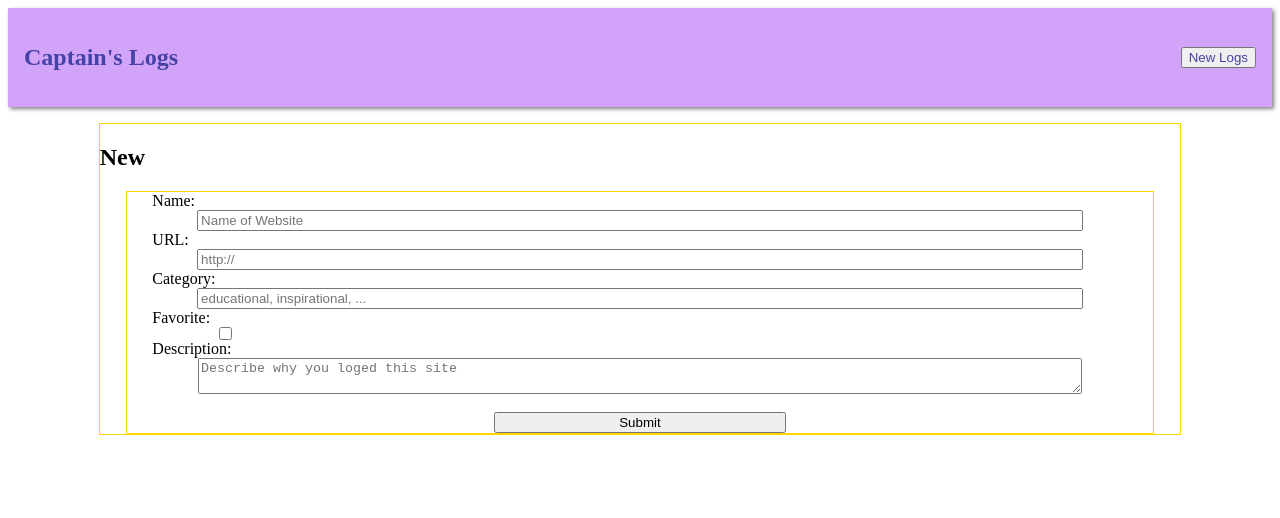
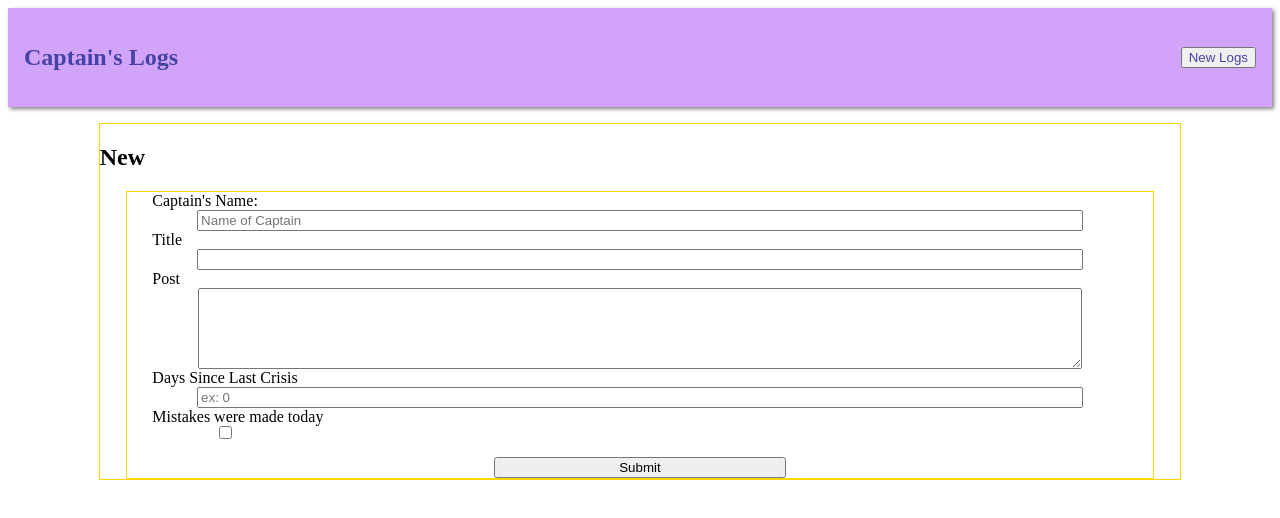
Before and after one commit to 9-2-pursuit/lab-express-connect-react, a React (Create React App) app: page /logs/new in a window 1280 px wide. Shown: the top 518 px of the page. Built offline with nearby package versions, Linux system fonts and the light colour scheme; no server answers.

Commit message:
finalized

```diff
--- a/src/Components/Log.js
+++ b/src/Components/Log.js
@@ -2,21 +2,22 @@ import { Link } from "react-router-dom";
 
 function Log({ log, index }) {
   return (
-    <tr>
+    <tr className="Log">
       <td>
-        {log.isFavorite ? (
-          <span>⭐️</span>
+        {log.mistakesWereMadeToday ? (
+          <span>💥</span>
         ) : (
           <span>&nbsp; &nbsp; &nbsp;</span>
         )}
       </td>
+
       <td>
-        <a href={`/logs/${index}`} target="_blank" rel="noreferrer">
-          {log.name}
-        </a>
+        <Link to={`/logs/${index}`} target="_blank" rel="noreferrer">
+          {log.captainName}
+        </Link>
       </td>
       <td>
-        <Link to={`/logs/${index}`}>✏️</Link>
+        <Link to={`/logs/${index}`}>{log.title}</Link>
       </td>
     </tr>
   );
--- a/src/Components/LogDetails.js
+++ b/src/Components/LogDetails.js
@@ -29,15 +29,11 @@ function LogDetails() {
   };
   return (
     <article>
-      <h1>{log.title} - By {log.captainName}</h1>
-<span>{log.post}</span>
-      <h5>
-         <span>
-          <a href={log.url}>{log.name}</a>
-        </span>{" "}
-        &nbsp;&nbsp;&nbsp;&nbsp;&nbsp;
-        {log.url}
-      </h5>
+      <h1>
+        {log.title} - By {log.captainName}
+      </h1>
+      <span>{log.post}</span>
+      <span> "Days since last crisis: {log.daysSinceLastCrisis}"</span>
       <h6>{log.category}</h6>
       <p>{log.description}</p>
       <div className="showNavigation">
@@ -55,7 +51,8 @@ function LogDetails() {
         </div>
         <div>
           {" "}
-          <button onClick={handleDelete}>Delete</button>
+          <button id="delete"
+          onClick={handleDelete}>Delete </button>
         </div>
       </div>
     </article>
--- a/src/Components/LogEditForm.js
+++ b/src/Components/LogEditForm.js
@@ -9,20 +9,12 @@ function LogEditForm() {
   let { index } = useParams();
 
   const [log, setLog] = useState({
-    name: "",
-    url: "",
-    category: "",
-    description: "",
-    isFavorite: false,
+    captainName: "",
+    title: "",
+    post: "",
+    mistakesWereMadeToday: false,
+    daysSinceLastCrisis: "",
   });
-
-  const handleTextChange = (event) => {
-    setLog({ ...log, [event.target.id]: event.target.value });
-  };
-
-  const handleCheckboxChange = () => {
-    setLog({ ...log, isFavorite: !log.isFavorite });
-  };
 
   useEffect(() => {
     axios
@@ -43,6 +35,23 @@ function LogEditForm() {
       .catch((c) => console.warn("catch", c));
   };
 
+  const handleTextChange = (event) => {
+    setLog({ ...log, [event.target.id]: event.target.value });
+  };
+
+  const handleCheckboxChange = () => {
+    setLog({ ...log, mistakesWereMadeToday: !log.mistakesWereMadeToday });
+  };
+
+  // const handleDelete = () => {
+  //   axios
+  //     .delete(`${API}/logs/${index}`)
+  //     .then(() => {
+  //       navigate(`/logs`);
+  //     })
+  //     .catch((e) => console.error(e));
+  // };
+
   const handleSubmit = (event) => {
     event.preventDefault();
     updateLog();
@@ -50,56 +59,53 @@ function LogEditForm() {
   return (
     <div className="Edit">
       <form onSubmit={handleSubmit}>
-        <label htmlFor="name">Name:</label>
+        <label htmlFor="captainName">Captain's Name:</label>
         <input
-          id="name"
-          value={log.name}
+          id="captainName"
+          value={log.captainName}
           type="text"
           onChange={handleTextChange}
-          placeholder="Name of Website"
+          placeholder="Name of Captain"
           required
         />
-        <label htmlFor="url">URL:</label>
+        <label htmlFor="title">Title</label>
         <input
-          id="url"
+          id="title"
           type="text"
-          pattern="http[s]*://.+"
-          required
-          value={log.url}
-          placeholder="http://"
+          value={log.title}
           onChange={handleTextChange}
         />
-        <label htmlFor="category">Category:</label>
+        <label htmlFor="post">Post</label>
+        <textarea
+          id="post"
+          type="text"
+          value={log.post}
+          onChange={handleTextChange}
+          required
+        />
+        <label htmlFor="daysSinceLastCrisis">Days Since Last Crisis</label>
         <input
-          id="category"
-          type="text"
-          name="category"
-          value={log.category}
-          placeholder="educational, inspirational, ..."
+          id="daysSinceLastCrisis"
+          value={log.daysSinceLastCrisis}
+          type="number"
           onChange={handleTextChange}
+          placeholder="ex: 0"
         />
-        <label htmlFor="isFavorite">Favorite:</label>
+        <label htmlFor="mistakesWereMadeToday">Mistakes were made today</label>
         <input
-          id="isFavorite"
+          id="mistakesWereMadeToday"
           type="checkbox"
           onChange={handleCheckboxChange}
-          checked={log.isFavorite}
-        />
-        <label htmlFor="description">Description:</label>
-        <textarea
-          id="description"
-          name="description"
-          value={log.description}
-          onChange={handleTextChange}
-          placeholder="Describe why you loged this site"
-        />
+          checked={log.mistakesWereMadeToday}
+        ></input>
         <br />
-
         <input type="submit" />
       </form>
-      <Link to={`/logs/${index}`}>
-        <button>Nevermind!</button>
+      <Link to={`/logs`}>
+        <button>Back</button>
       </Link>
+      {/* <button
+          onClick={handleDelete}>Delete </button> */}
     </div>
   );
 }
--- a/src/Components/LogNewForm.js
+++ b/src/Components/LogNewForm.js
@@ -7,11 +7,11 @@ const API = process.env.REACT_APP_API_URL;
 function LogNewForm() {
   const navigate = useNavigate();
   const [log, setlog] = useState({
-    name: "",
-    url: "",
-    category: "",
-    isFavorite: false,
-    description: "",
+    captainName: "",
+    title: "",
+    post: "",
+    daysSinceLastCrisis: "",
+    mistakesWereMadeToday: false,
   });
 
   const handleTextChange = (event) => {
@@ -19,17 +19,16 @@ function LogNewForm() {
   };
 
   const handleCheckboxChange = () => {
-    setlog({ ...log, isFavorite: !log.isFavorite });
+    setlog({ ...log, mistakesWereMadeToday: !log.mistakesWereMadeToday });
   };
 
-  const addlog = (log) => {
-
+  const addlog = () => {
     axios
       .post(`${API}/logs`, log)
       .then(() => {
         navigate(`/logs`);
       })
-      .catch((c) => console.error("catch", c));
+      .catch((e) => console.error("catch", e));
   };
 
   const handleSubmit = (event) => {
@@ -40,48 +39,46 @@ function LogNewForm() {
   return (
     <div className="New">
       <form onSubmit={handleSubmit}>
-        <label htmlFor="name">Name:</label>
+        <label htmlFor="captainName">Captain's Name:</label>
         <input
-          id="name"
-          value={log.name}
+          id="captainName"
+          value={log.captainName}
           type="text"
           onChange={handleTextChange}
-          placeholder="Name of Website"
+          placeholder="Name of Captain"
           required
         />
-        <label htmlFor="url">URL:</label>
+        <label htmlFor="title">Title</label>
         <input
-          id="url"
+          id="title"
           type="text"
-          pattern="http[s]*://.+"
-          required
-          value={log.url}
-          placeholder="http://"
+          value={log.title}
           onChange={handleTextChange}
         />
-        <label htmlFor="category">Category:</label>
+        <label htmlFor="post">Post</label>
+        <textarea
+          id="post"
+          type="text"
+          rows="5"
+            cols="33"
+          value={log.post}
+          onChange={handleTextChange}
+          required
+        />
+        <label htmlFor="daysSinceLastCrisis">Days Since Last Crisis</label>
         <input
-          id="category"
-          type="text"
-          name="category"
-          value={log.category}
-          placeholder="educational, inspirational, ..."
+          id="daysSinceLastCrisis"
+          value={log.daysSinceLastCrisis}
+          type="number"
           onChange={handleTextChange}
+          placeholder="ex: 0"
         />
-        <label htmlFor="isFavorite">Favorite:</label>
+        <label htmlFor="mistakesWereMadeToday">Mistakes were made today</label>
         <input
-          id="isFavorite"
+          id="mistakesWereMadeToday"
           type="checkbox"
           onChange={handleCheckboxChange}
-          checked={log.isFavorite}
-        />
-        <label htmlFor="description">Description:</label>
-        <textarea
-          id="description"
-          name="description"
-          value={log.description}
-          onChange={handleTextChange}
-          placeholder="Describe why you loged this site"
+          checked={log.mistakesWereMadeToday}
         />
         <br />
         <input type="submit" />
--- a/src/Components/Logs.js
+++ b/src/Components/Logs.js
@@ -11,7 +11,7 @@ function Logs() {
   useEffect(() => {
     axios
       .get(`${API}/logs`)
-      .then((response) => console.log(response.data))
+      .then((response) => setLogs(response.data))
       .catch((e) => console.error("catch", e));
   }, []);
 
@@ -21,13 +21,14 @@ function Logs() {
         <table>
           <thead>
             <tr>
-              <th></th>
-              <th>Take me there</th>
-              <th>See this bookmark</th>
+              <th>Mistakes</th>
+              <th>Captain Name</th>
+              <th>See this log</th>
             </tr>
           </thead>
           <tbody>
             {logs.map((log, index) => {
+              console.log(log)
               return <Log key={index} log={log} index={index} />;
             })}
           </tbody>
--- a/src/index.css
+++ b/src/index.css
@@ -74,3 +74,8 @@ input[type="submit"] {
   justify-content: space-around;
   width: 50%;
 }
+
+#delete{
+  width: 2px;
+  height: 2px;
+}
```
